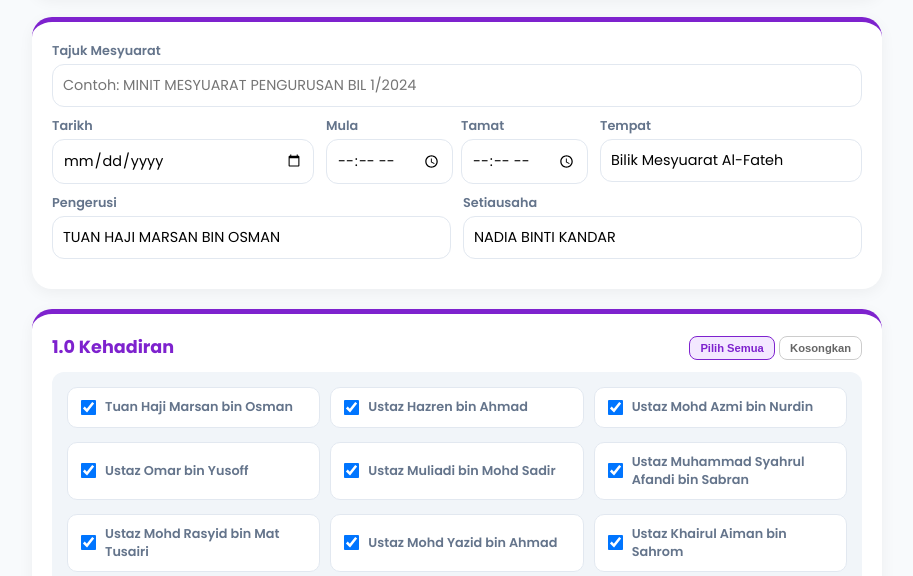
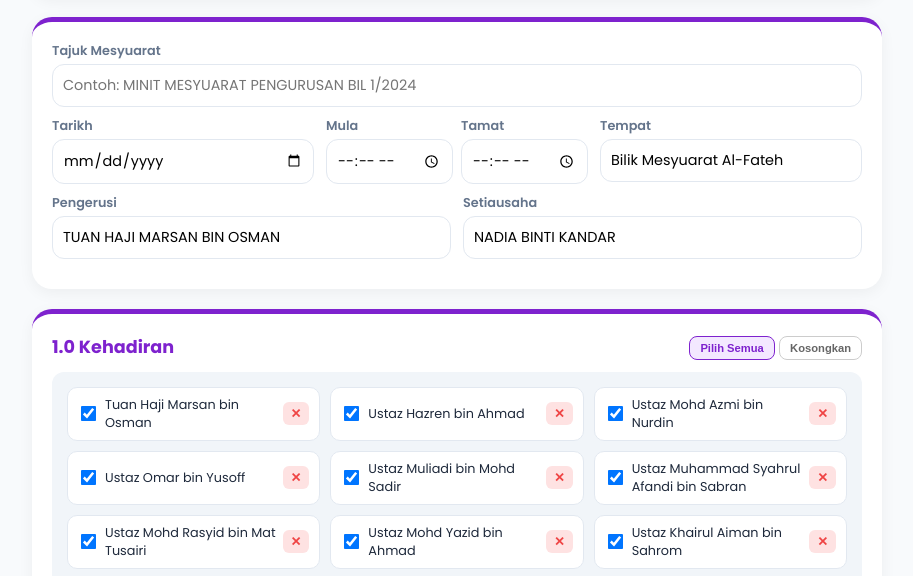
Before and after one commit to niskpaw-dev/miameeting, a plain HTML site: page index.html in a window 1280 px wide. Shown: the part 209-785 px from the top of the page, without its empty margins (183-1096 px from the left). Drawn offline with Linux system fonts and the light colour scheme.

Commit message:
Update index.html

```diff
--- a/index.html
+++ b/index.html
@@ -21,8 +21,13 @@ input:focus, textarea:focus { outline: none; border-color: var(--p); box-shadow:
         .col { flex: 1 1 180px; }
 
 .att-box { max-height: 300px; overflow-y: auto; background: #f1f5f9; padding: 15px; border-radius: 12px; display: grid; grid-template-columns: repeat(auto-fill, minmax(220px, 1fr)); gap: 10px; }
-        .att-item { display: flex; align-items: center; background: #fff; padding: 10px; border-radius: 10px; border: 1px solid var(--b); font-size: 0.8rem; cursor: pointer; }
+
+/* REKA BENTUK BARU UNTUK SENARAI AHLI (Ada butang pangkah) */
+        .att-item { display: flex; align-items: center; justify-content: space-between; background: #fff; padding: 8px 10px; border-radius: 10px; border: 1px solid var(--b); font-size: 0.8rem; }
+        .att-item label { display: flex; align-items: center; cursor: pointer; margin: 0; width: 100%; font-weight: normal; color: var(--txt); }
         .att-item input { width: auto; margin-right: 10px; transform: scale(1.2); }
+        .btn-del-ahli { color: #ef4444; background: #fee2e2; border: none; border-radius: 6px; padding: 4px 8px; cursor: pointer; font-weight: bold; font-size: 0.8rem; margin-left: 5px; transition: 0.2s; }
+        .btn-del-ahli:hover { background: #ef4444; color: #fff; }
 
 .agenda-box { background: #f8fafc; border: 1px solid var(--b); border-radius: 15px; padding: 15px; margin-bottom: 15px; position: relative; }
         .btn-del { position: absolute; top: 12px; right: 12px; color: #ef4444; border: none; background: #fee2e2; padding: 6px 12px; border-radius: 8px; cursor: pointer; font-size: 0.7rem; font-weight: bold; }
@@ -162,9 +167,9 @@ input:focus, textarea:focus { outline: none; border-color: var(--p); box-shadow:
 
 <script>
     // ==========================================
-    // MASUKKAN API KEY ANDA DI SINI
+    // MASUKKAN API KEY GROQ ANDA DI SINI
     // ==========================================
-   const GROQ_API_KEY = "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"; // Pastikan API Key Groq anda di sini
+    const GROQ_API_KEY = "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";
 
     async function baikiAyatAI(btnElement, textareaElement) {
         const teksAsal = textareaElement.value.trim();
@@ -184,7 +189,6 @@ input:focus, textarea:focus { outline: none; border-color: var(--p); box-shadow:
                     "Authorization": `Bearer ${GROQ_API_KEY}`
                 },
                 body: JSON.stringify({
-                    // NAMA MODEL TELAH DIKEMASKINI KE VERSI TERBARU GROQ
                     model: "llama-3.1-8b-instant",
                     messages: [{ role: "user", content: promptArahan }],
                     temperature: 0.3
@@ -215,13 +219,33 @@ input:focus, textarea:focus { outline: none; border-color: var(--p); box-shadow:
 
     const init = () => { load(); };
 
+    // FUNGSI DIKEMASKINI: Ditambah butang pangkah (✕) untuk buang ahli
     const renderAhli = () => {
         $('aL').innerHTML = "";
         ahli.forEach((n, i) => {
             if(stats[n] === undefined) stats[n] = true;
-            $('aL').innerHTML += `<label class="att-item"><input type="checkbox" ${stats[n] ? 'checked' : ''} onchange="tgl(${i})" id="c_${i}">${n}</label>`;
+            $('aL').innerHTML += `
+                <div class="att-item">
+                    <label>
+                        <input type="checkbox" ${stats[n] ? 'checked' : ''} onchange="tgl(${i})" id="c_${i}">
+                        ${n}
+                    </label>
+                    <button class="btn-del-ahli" onclick="buangAhli(${i})" title="Padam ${n}">✕</button>
+                </div>`;
         });
         updAbs();
+    };
+
+    // FUNGSI BARU: Buang ahli dari senarai
+    const buangAhli = (i) => {
+        if(confirm(`Adakah anda pasti mahu memadam "${ahli[i]}" dari senarai?`)) {
+            const nama = ahli[i];
+            ahli.splice(i, 1); // Buang dari array
+            delete stats[nama]; // Bersihkan rekod kehadiran
+            delete reasons[nama]; // Bersihkan rekod alasan
+            renderAhli(); // Refresh UI
+            save(); // Simpan perubahan ke Local Storage
+        }
     };
 
     const addAhli = () => {
@@ -304,7 +328,7 @@ input:focus, textarea:focus { outline: none; border-color: var(--p); box-shadow:
         if(d.ag) d.ag.forEach(a => addP(a.t, a.c));
     };
 
-    const clr = () => confirm("Adakah anda pasti mahu memadam semua draf dan senarai ahli tambahan?") && [localStorage.removeItem('MIA_PRO_V3'), location.reload()];
+    const clr = () => confirm("Adakah anda pasti mahu memadam semua draf dan rekod ahli tambahan?") && [localStorage.removeItem('MIA_PRO_V3'), location.reload()];
 
     const fmtM = t => {
         if(!t) return "-"; let [h, m] = t.split(':'); h = parseInt(h);
```
